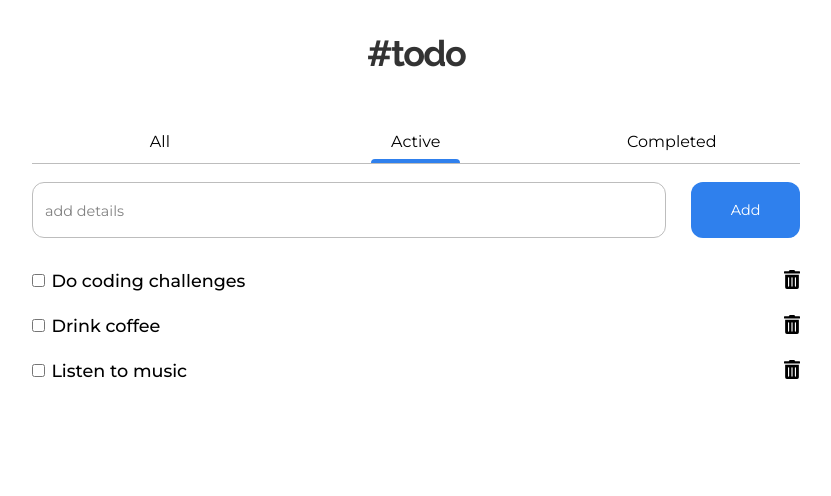
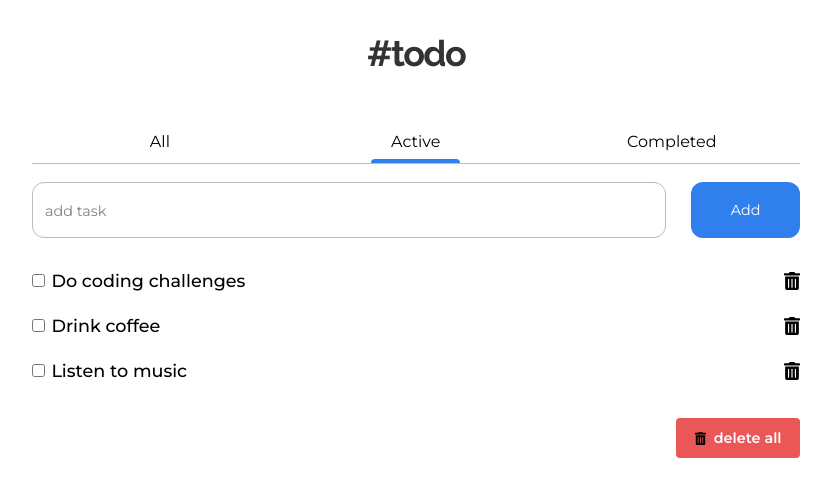
Before and after one commit to yousoumar/todo, a React (Create React App) app: page / in a window 1280 px wide. Shown: the top 496 px of the page, without its empty margins (224-1055 px from the left). Built offline with nearby package versions, Linux system fonts and the light colour scheme.

Commit message:
defines the functionality of deleting all tasks

```diff
--- a/public/index.html
+++ b/public/index.html
@@ -7,7 +7,7 @@
     <meta name="theme-color" content="#000000" />
     <meta
       name="description"
-      content="Web site created using create-react-app"
+      content="Todo-app created using create-react-app"
     />
     <!--
       manifest.json provides metadata used when your web app is installed on a
@@ -23,7 +23,7 @@
       work correctly both with client-side routing and a non-root public URL.
       Learn how to configure a non-root public URL by running `npm run build`.
     -->
-    <title>React App</title>
+    <title>Todo</title>
   </head>
   <body>
 
--- a/src/App.js
+++ b/src/components/App/App.js
@@ -1,6 +1,6 @@
 import './App.css';
-import Form from './components/Form/Form';
-import ToDoList from './components/ToDoList/ToDoList';
+import Form from '../Form/Form';
+import ToDoList from '../ToDoList/ToDoList';
 import {useState} from 'react';
 import { v4 as uuidv4 } from 'uuid';
 
@@ -30,9 +30,9 @@ function App() {
         <li><button >Completed</button></li>
       </ul>
 
-      <Form data = {state} setState ={setState}/>
+      <Form state = {state} setState ={setState}/>
 
-      <ToDoList data = {state} updateData = {setState}/>
+      <ToDoList state = {state} setState = {setState}/>
     </div>
   );
 }
--- a/src/components/Form/Form.js
+++ b/src/components/Form/Form.js
@@ -1,30 +1,36 @@
 import './Form.css'
 import { v4 as uuidv4 } from 'uuid';
-import {useState} from 'react';
+import {useState, useRef, useEffect} from 'react';
 
 export default function Form(props) {
-
+    const ref = useRef([]);
     // on input
+    let myInput;
     const [inputState, inputSetState] = useState();
     const handleInput = (e) => {
         inputSetState(e.currentTarget.value);
     }
+    useEffect(()=>{
+        myInput = ref.current;
+    },[inputState]);
+
      // on submit
      const addToDo = (e) =>{
         e.preventDefault();
         if (inputState){
-            const newData = [...props.data, {content : inputState, id : uuidv4()}];
-            props.setState(newData);
+            const newState = [...props.state, {content : inputState, id : uuidv4()}];
+            props.setState(newState);
         }
 
-        inputSetState('');
+        myInput.value = "";
     }
+
     return (
         <form onSubmit = {(e) => addToDo(e)}>
             <input type="text"
-                placeholder = "add details"
+                placeholder = "add task"
                 onInput = {e => handleInput(e)}
-                value = {inputState}
+                ref = {ref}
 
             />
             <button type="submit">Add</button>
--- a/src/components/ToDo/ToDo.css
+++ b/src/components/ToDo/ToDo.css
@@ -1,5 +1,6 @@
 .to-do{
-    position: relative;
+    display: flex;
+    flex-wrap: wrap;
 }
 .to-do:not(:last-child){
     margin-bottom: 1.5rem;
@@ -22,8 +23,6 @@
 }
 .to-do button{
     width: 1rem;
-    display: inline-block;
     margin-left: auto;
-    position: absolute;
-    right: 0;
+    overflow: hidden;
 }
--- a/src/components/ToDo/ToDo.js
+++ b/src/components/ToDo/ToDo.js
@@ -1,17 +1,17 @@
 import './ToDo.css';
-import trash from './trash.svg'
+import trash from '../../assets/trash.svg'
 
 
-const ToDo = ({ToDoData, updateToDoList}) => {
+const ToDo = ({ToDoData, deleteToDo}) => {
 
-    function handleClick(id){
-        updateToDoList(id);
-    }
     return (
         <li className = "to-do" id = {ToDoData.id}>
-            <input type="checkbox" />
-            <label>{ToDoData.content}</label>
-            <button onClick = { e => handleClick(e.currentTarget.parentElement.id)}>
+            <div className="input-label-container">
+                <input type="checkbox" />
+                <label>{ToDoData.content}</label>
+            </div>
+
+            <button onClick = { e => deleteToDo(e.currentTarget.parentElement.id)}>
                 <img src={trash} alt = "trash"/>
             </button>
         </li>
--- a/src/components/ToDoList/ToDoList.css
+++ b/src/components/ToDoList/ToDoList.css
@@ -1,9 +1,34 @@
+.to-do-list-container{
+    display: flex;
+    flex-direction: column;
+}
 .void-list{
     text-align: center;
-    font-size: 1.5rem;
     margin-top: 3rem;
 }
-.void-list img{
-    opacity: .1;
-    margin-top: 3rem;
+.delete-all{
+    width: 7.75rem;
+    height: 2.5rem;
+    margin: 2.3rem 0  0 auto;
+    background: #EB5757;
+    border-radius: 4px;
+    font-weight: 600;
+    font-size: .9rem;
+    color: #FFFFFF;
+    display: flex;
+    align-items: center;
+    justify-content: center;
+
 }
+
+.delete-all span {
+    display: block;
+
+
+}
+
+.delete-all span:first-child {
+    margin-right: .5rem;
+    width: .7rem;
+
+}
--- a/src/components/ToDoList/ToDoList.js
+++ b/src/components/ToDoList/ToDoList.js
@@ -1,24 +1,37 @@
 import './ToDoList.css';
 import ToDo from '../ToDo/ToDo';
+import trash from '../../assets/trash.svg'
 
-export default function ToDoList({data, updateData}) {
-    function updateToDoList(id){
-        const newData = data.filter(todo => todo.id !== id);
-        updateData(newData);
+export default function ToDoList({state, setState}) {
+    function deleteToDo(id){
+        const newState = state.filter(todo => todo.id !== id);
+        setState(newState);
+    }
+    function deleteToDoList(){
+        setState('');
     }
     return (
+        <div className = "to-do-list-container">
             <ul className = "to-do-list">
 
                 {
-                data.length !== 0 ?
-                                    data.map(item => <ToDo ToDoData = {item} key = {item.id} updateToDoList = {updateToDoList}/>)
+                    state.length !== 0 ?
+                                        state.map(item => <ToDo ToDoData = {item} key = {item.id} deleteToDo = {deleteToDo}/>)
                                     :
                                         <p className = "void-list">
-                                         You have no task at the moment.👏🏼
+                                            You have no task at the moment.
                                         </p>
 
                 }
 
             </ul>
+            {
+                state.length >= 2 &&
+                <button className="delete-all" onClick = {()=>{deleteToDoList()}}>
+                    <span><img src={trash} alt="trash" /></span> <span>delete all</span>
+                </button>
+            }
+        </div>
+
     )
 }
--- a/src/index.js
+++ b/src/index.js
@@ -1,7 +1,7 @@
 import React from 'react';
 import ReactDOM from 'react-dom';
 import './index.css';
-import App from './App';
+import App from './components/App/App';
 
 ReactDOM.render(
   <React.StrictMode>
```
Also changed, not shown: src/assets/trash.svg (renamed from src/components/ToDo/trash.svg), src/components/App/App.css (renamed from src/App.css). Lines whose indentation alone changed are shown as unchanged.
